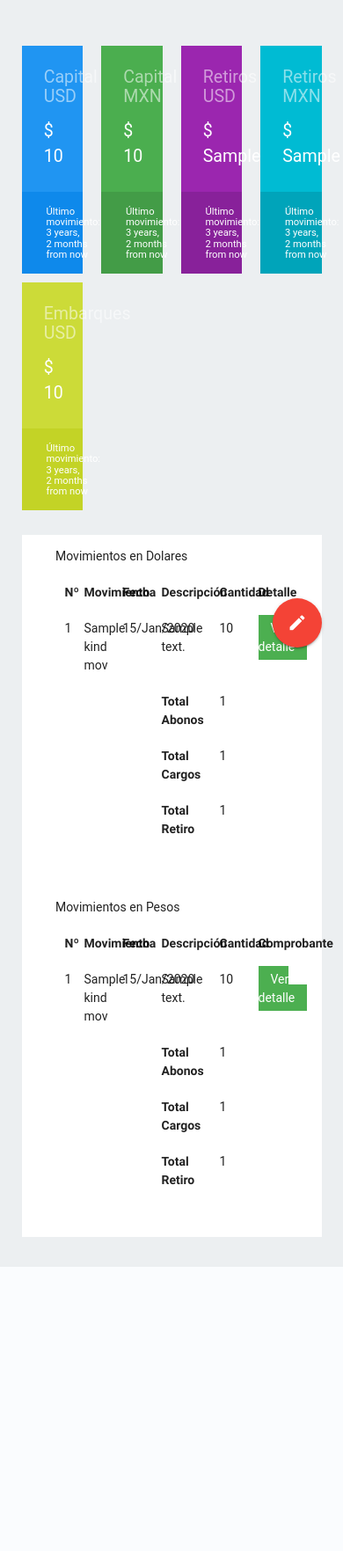
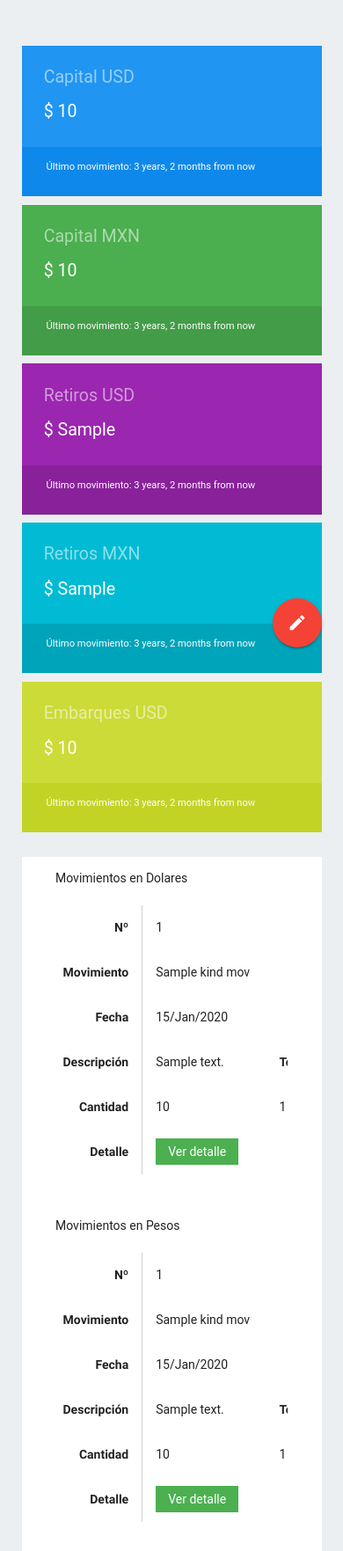
Before and after one commit to DJeanCar/Osef, a Django app: template osef/apps/users/templates/users/dashboard.html in a window 390 px wide. Shown: the part 63-1826 px from the top of the page at 88% size. Before the commit the page ends 1503 px from the top, so only its background shows below. Run offline with Django 3.2, Linux system fonts and the light colour scheme; the template is opened without the code that fills it: most values are stand-ins (such as "Sample title", 1, 10 or a date in 2020); some libraries are stand-ins or nearby versions; some web fonts are replaced.

Commit message:
responsive listo

```diff
--- a/osef/apps/main/static/css/main.css
+++ b/osef/apps/main/static/css/main.css
@@ -128,10 +128,6 @@ a {
         display: none; } }
   .profile a {
     color: white; }
-
-@media screen and (max-width: 320px) {
-  .hidden_div {
-    display: none; } }
 
 .image-profile {
   width: 2em;
--- a/osef/apps/main/static/css/stylus/main.scss
+++ b/osef/apps/main/static/css/stylus/main.scss
@@ -166,12 +166,6 @@ a {
 	a {
 		color: white;
 	}
-}
-
-.hidden_div {
-	@media screen and (max-width: 320px) {
-    display: none
-  }
 }
 
 .image-profile {
--- a/osef/apps/main/static/js/create_store.js
+++ b/osef/apps/main/static/js/create_store.js
@@ -67,7 +67,7 @@ var create_store = (function (){
 		$div_rest_input.hide();
 		$common_fields.show();
 		$div_account.show();
-		$div_shipment.hide();
+		$div_shipment.show();
 		$div_socio.hide();
 		$div_create_shipment.hide();
 		$div_type_change.hide();
--- a/osef/apps/stores/templates/stores/notifications.html
+++ b/osef/apps/stores/templates/stores/notifications.html
@@ -99,7 +99,7 @@
               <form method="POST">
                 {% csrf_token %}
                 <textarea id="textarea1" placeholder="Escribe un comentario" name="content" class="materialize-textarea"></textarea>
-                <button type="submit" class="waves-effect waves-light btn-large">Aprobar movimiento</button>
+                <button type="submit" class="waves-effect waves-light btn-large">Dejar comentario</button>
               </form>
             </div>
           </div>
--- a/osef/apps/stores/views.py
+++ b/osef/apps/stores/views.py
@@ -24,7 +24,7 @@ class StoreDashboard(LoginRequiredMixin, TemplateView):
 		for shipment in shipments:
 			abono = 0
 			charge = 0
-			movements = Movement.objects.filter(shipment = shipment, approved=True)
+			movements = Movement.objects.filter(shipment = shipment)
 			movements_by_shipment.append(movements)
 			for movement in movements:
 				if movement.kind_mov.name.lower() == 'cargo':
--- a/osef/apps/users/templates/users/dashboard.html
+++ b/osef/apps/users/templates/users/dashboard.html
@@ -10,7 +10,7 @@
 	<section class="main_info">
 		<div class="my-container">
 			<div class="row main_info__data">
-				<div class="col s3">
+				<div class="col s12 m6 l3">
 					<div class="card-info card1">
 						<h4>Capital USD</h4>
 						<div class="card-info__money">
@@ -31,7 +31,7 @@
 						</div>
 					</div>
 				</div>
-				<div class="col s3">
+				<div class="col s12 m6 l3">
 					<div class="card-info card2">
 						<h4>Capital MXN</h4>
 						<div class="card-info__money">
@@ -51,7 +51,7 @@
 						</div>
 					</div>
 				</div>
-				<div class="col s3">
+				<div class="col s12 m6 l3">
 					<div class="card-info card3">
 						<h4>Retiros USD</h4>
 						<div class="card-info__money">
@@ -71,7 +71,7 @@
 						</div>
 					</div>
 				</div>
-				<div class="col s3">
+				<div class="col s12 m6 l3">
 					<div class="card-info card4">
 						<h4>Retiros MXN</h4>
 						<div class="card-info__money">
@@ -91,7 +91,7 @@
 						</div>
 					</div>
 				</div>
-				<div class="col s3">
+				<div class="col s12 m6 l3">
 					<div class="card-info card5">
 						<h4>Embarques USD</h4>
 						<div class="card-info__money">
@@ -138,52 +138,57 @@
 
 									<div class="row">
 										<div class="col s12">
-											<div class="panel__body__table">
-												<div class="row table__titles">
-													<div class="col s1">Nº</div>
-													<div class="col s2">Movimiento</div>
-													<div class="col s2">Fecha</div>
-													<div class="col s3">Descripción</div>
-													<div class="col s2">Cantidad</div>
-													<div class="col s2">Detalle</div>
-												</div>
-												{% for movement in dolar_movements %}
-													<div class="row">
-														<div class="col s1">{{ forloop.counter }}</div>
-														<div class="col s2">{{ movement.kind_mov.name}}</div>
-														<div class="col s2">{{ movement.created_at|date:"d/M/Y" }}</div>
-														<div class="col s3">{{ movement.description }}</div>
-														<div class="col s2">{{ movement.amount }}</div>
-														<div class="col s2">
-															<a href="{% url 'users:movement_detail' movement.id %}" class="movement__image_link" id="photo_link">Ver detalle</a>
-														</div>
-													</div>
+											<table class="responsive-table">
+								        <thead>
+								          <tr>
+								              <th data-field="number">Nº</th>
+								              <th data-field="movement">Movimiento</th>
+								              <th data-field="date">Fecha</th>
+								              <th data-field="descripción">Descripción</th>
+								              <th data-field="amount">Cantidad</th>
+								              <th data-field="detail">Detalle</th>
+								          </tr>
+								        </thead>
+
+								        <tbody>
+									        {% for movement in dolar_movements %}
+									        	<tr>
+									            <td>{{ forloop.counter }}</td>
+									            <td>{{ movement.kind_mov.name}}</td>
+									            <td>{{ movement.created_at|date:"d/M/Y" }}</td>
+									            <td>{{ movement.description }}</td>
+									            <td>{{ movement.amount }}</td>
+									            <td>
+									            	<a href="{% url 'users:movement_detail' movement.id %}" class="movement__image_link" id="photo_link">Ver detalle</a>
+									            </td>
+									          </tr>
 												{% endfor %}
-												<div class="row">
-													<div class="col s1"></div>
-													<div class="col s2"></div>
-													<div class="col s2"></div>
-												 	<div class="col s3"><b>Total Abonos</b></div>
-													<div class="col s2">{{ total_abono_dolar }}</div>
-													<div class="col s2"></div>
-												</div>
-												<div class="row">
-													<div class="col s1"></div>
-													<div class="col s2"></div>
-													<div class="col s2"></div>
-													<div class="col s3"><b>Total Cargos</b></div>
-													<div class="col s2">{{ total_cargos_dolar }}</div>
-													<div class="col s2"></div>
-												</div>
-												<div class="row">
-													<div class="col s1"></div>
-													<div class="col s2"></div>
-													<div class="col s2"></div>
-													<div class="col s3"><b>Total Retiro</b></div>
-													<div class="col s2">{{ total_retiro_dolar }}</div>
-													<div class="col s2"></div>
-												</div>
-											</div>
+														<tr>
+									            <td></td>
+									            <td></td>
+									            <td></td>
+									            <td><b>Total Abonos</b></td>
+									            <td>{{ total_abono_dolar }}</td>
+									            <td></td>
+									          </tr>
+									          <tr>
+									            <td></td>
+									            <td></td>
+									            <td></td>
+									            <td><b>Total Cargos</b></td>
+									            <td>{{ total_cargos_dolar }}</td>
+									            <td></td>
+									          </tr>
+									          <tr>
+									            <td></td>
+									            <td></td>
+									            <td></td>
+									            <td><b>Total Retiro</b></td>
+									            <td>{{ total_retiro_dolar }}</td>
+									            <td></td>
+									          </tr>
+								        </tbody>
+								      </table>
 										</div>
 									</div>
 								</div>
@@ -199,52 +204,57 @@
 
 									<div class="row">
 										<div class="col s12">
-											<div class="panel__body__table">
-												<div class="row table__titles">
-													<div class="col s1">Nº</div>
-													<div class="col s2">Movimiento</div>
-													<div class="col s2">Fecha</div>
-													<div class="col s3">Descripción</div>
-													<div class="col s2">Cantidad</div>
-													<div class="col s2">Comprobante</div>
-												</div>
-												{% for movement in pesos_movements %}
-													<div class="row">
-														<div class="col s1">{{ forloop.counter }}</div>
-														<div class="col s2">{{ movement.kind_mov.name}}</div>
-														<div class="col s2">{{ movement.created_at|date:"d/M/Y" }}</div>
-														<div class="col s3">{{ movement.description }}</div>
-														<div class="col s2">{{ movement.amount }}</div>
-														<div class="col s2">
-															<a href="{% url 'users:movement_detail' movement.id %}" class="movement__image_link" id="photo_link">Ver detalle</a>
-														</div>
-													</div>
+										<table class="responsive-table">
+								        <thead>
+								          <tr>
+								              <th data-field="number">Nº</th>
+								              <th data-field="movement">Movimiento</th>
+								              <th data-field="date">Fecha</th>
+								              <th data-field="descripción">Descripción</th>
+								              <th data-field="amount">Cantidad</th>
+								              <th data-field="detail">Detalle</th>
+								          </tr>
+								        </thead>
+
+								        <tbody>
+									        {% for movement in pesos_movements %}
+									        	<tr>
+									            <td>{{ forloop.counter }}</td>
+									            <td>{{ movement.kind_mov.name}}</td>
+									            <td>{{ movement.created_at|date:"d/M/Y" }}</td>
+									            <td>{{ movement.description }}</td>
+									            <td>{{ movement.amount }}</td>
+									            <td>
+									            	<a href="{% url 'users:movement_detail' movement.id %}" class="movement__image_link" id="photo_link">Ver detalle</a>
+									            </td>
+									          </tr>
 												{% endfor %}
-												<div class="row">
-													<div class="col s1"></div>
-													<div class="col s2"></div>
-													<div class="col s2"></div>
-												 	<div class="col s3"><b>Total Abonos</b></div>
-													<div class="col s2">{{ total_abono_pesos }}</div>
-													<div class="col s2"></div>
-												</div>
-												<div class="row">
-													<div class="col s1"></div>
-													<div class="col s2"></div>
-													<div class="col s2"></div>
-													<div class="col s3"><b>Total Cargos</b></div>
-													<div class="col s2">{{ total_cargos_pesos }}</div>
-													<div class="col s2"></div>
-												</div>
-												<div class="row">
-													<div class="col s1"></div>
-													<div class="col s2"></div>
-													<div class="col s2"></div>
-													<div class="col s3"><b>Total Retiro</b></div>
-													<div class="col s2">{{ total_retiro_pesos }}</div>
-													<div class="col s2"></div>
-												</div>
-											</div>
+														<tr>
+									            <td></td>
+									            <td></td>
+									            <td></td>
+									            <td><b>Total Abonos</b></td>
+									            <td>{{ total_abono_pesos }}</td>
+									            <td></td>
+									          </tr>
+									          <tr>
+									            <td></td>
+									            <td></td>
+									            <td></td>
+									            <td><b>Total Cargos</b></td>
+									            <td>{{ total_cargos_pesos }}</td>
+									            <td></td>
+									          </tr>
+									          <tr>
+									            <td></td>
+									            <td></td>
+									            <td></td>
+									            <td><b>Total Retiro</b></td>
+									            <td>{{ total_retiro_pesos }}</td>
+									            <td></td>
+									          </tr>
+								        </tbody>
+								      </table>
 										</div>
 									</div>
 								</div>
```
Also changed, not shown: osef/apps/stores/templates/stores/dashboard.html (+60 -47 lines), 1 other file.
